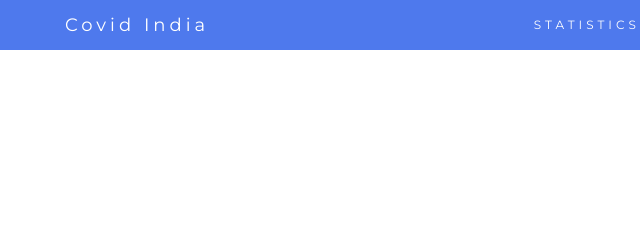
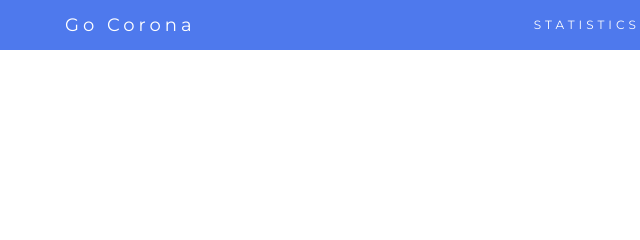
Before and after one commit to pottekkat/go-corona, a plain HTML site: page index.html in a window 1280 px wide. Shown: the top 240 px of the page, 5-645 px from the left. Drawn offline with nearby package versions, Linux system fonts and the light colour scheme.

Commit message:
Update index.html

```diff
--- a/index.html
+++ b/index.html
@@ -216,7 +216,7 @@
         <span class="icon-bar"></span>
         <span class="icon-bar"></span>
       </button>
-      <a class="navbar-brand" href="#myPage">Covid India</a>
+      <a class="navbar-brand" href="#myPage">Go Corona</a>
     </div>
     <div class="collapse navbar-collapse" id="myNavbar">
       <ul class="nav navbar-nav navbar-right">
```
